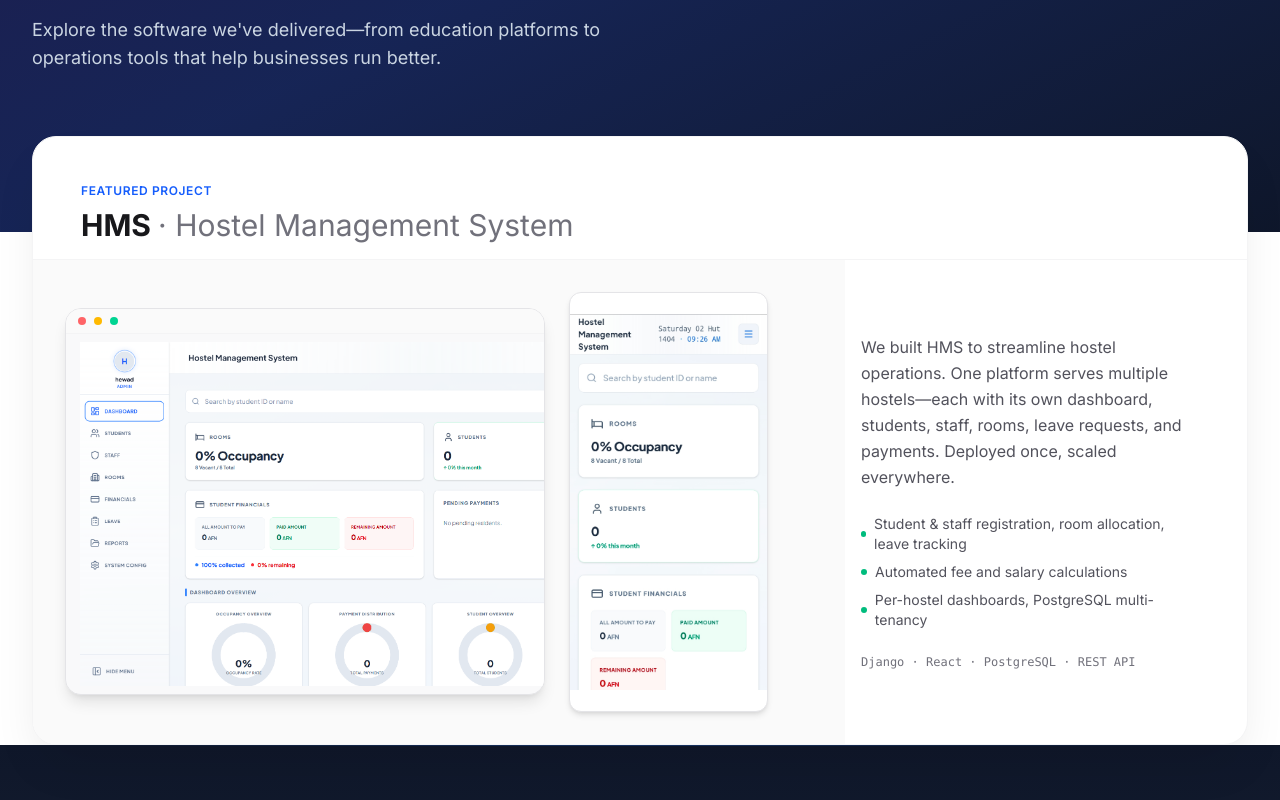
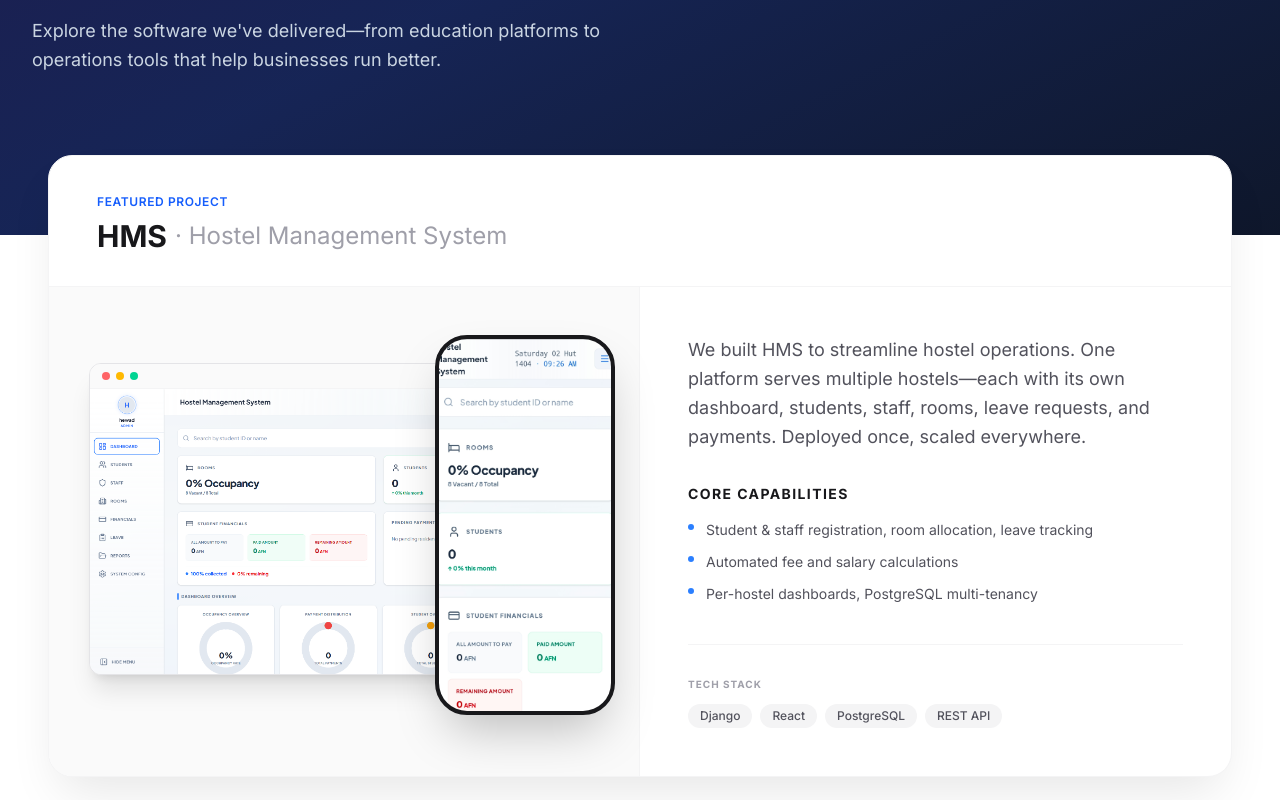
Before and after one commit to Jalil-hamdard/profile, a React (Vite) app: page /work in a window 1280 px wide. Shown: the part 420-1220 px from the top of the page. Built offline with nearby package versions, Linux system fonts and the light colour scheme.

Commit message:
responsive problem solved

```diff
--- a/src/pages/WorkPage.jsx
+++ b/src/pages/WorkPage.jsx
@@ -19,66 +19,104 @@ export default function WorkPage() {
 
   return (
     <main className="min-h-screen bg-white">
+      {/* --- HERO SECTION --- */}
       <section className="relative overflow-hidden">
         <div className="absolute inset-0 bg-gradient-to-br from-indigo-950 via-blue-950 to-slate-900" />
         <div className="absolute inset-0 bg-[radial-gradient(ellipse_80%_50%_at_50%_-20%,rgba(99,102,241,0.25),transparent)]" />
-        <div className="container-main relative py-24 md:py-32 lg:py-40">
+        <div className="container-main relative py-20 sm:py-24 md:py-32 lg:py-40 px-4">
           <p className="text-blue-300/90 text-sm font-medium uppercase tracking-[0.2em] mb-4">Our Work</p>
-          <h1 className="text-4xl sm:text-5xl md:text-6xl lg:text-7xl font-bold text-white tracking-tight max-w-3xl">
+          <h1 className="text-4xl sm:text-5xl md:text-6xl lg:text-7xl font-bold text-white tracking-tight max-w-4xl">
             What we build.
             <br />
             <span className="text-blue-200/90">Real solutions for real needs.</span>
           </h1>
-          <p className="mt-6 text-lg text-slate-300 max-w-xl">
-            Explore the software we've delivered—from education platforms to operations tools that help businesses run better.
+          <p className="mt-6 text-base sm:text-lg text-slate-300 max-w-xl leading-relaxed">
+            Explore the software we&apos;ve delivered—from education platforms to operations tools that help businesses run better.
           </p>
         </div>
       </section>
 
-      <section className="relative -mt-16 md:-mt-24 z-10">
-        <div className="container-main px-4 sm:px-6">
+      {/* --- FEATURED PROJECT SECTION --- */}
+      <section className="relative -mt-12 md:-mt-20 z-10 pb-20 px-4">
+        <div className="container-main max-w-6xl mx-auto">
           <article className="rounded-3xl overflow-hidden bg-white shadow-2xl shadow-black/10 border border-zinc-100">
-            <div className="px-8 sm:px-10 lg:px-12 pt-8 sm:pt-10 pb-4 border-b border-zinc-100">
+            {/* Project Header */}
+            <div className="px-6 sm:px-10 lg:px-12 py-8 border-b border-zinc-100">
               <span className="inline-block text-xs font-semibold text-blue-600 uppercase tracking-wider mb-2">Featured Project</span>
-              <h2 className="text-2xl sm:text-3xl font-bold text-zinc-900">
-                HMS <span className="font-normal text-zinc-500"> · Hostel Management System</span>
+              <h2 className="text-2xl sm:text-3xl font-bold text-zinc-900 flex flex-wrap items-center gap-2">
+                HMS <span className="font-normal text-zinc-400 text-lg sm:text-2xl">· Hostel Management System</span>
               </h2>
             </div>
-            <div className="grid lg:grid-cols-[1fr_1fr] lg:gap-2 min-h-[480px]">
-              <div className="relative bg-zinc-50 p-6 sm:p-8 lg:pr-4 flex flex-col justify-center lg:justify-center lg:items-end">
-                <div className="flex flex-col sm:flex-row gap-4 sm:gap-6 items-center justify-center lg:justify-end">
-                  <div className="w-full max-w-[560px] lg:max-w-[480px]">
-                    <div className="rounded-2xl overflow-hidden border border-zinc-200 shadow-lg bg-white">
-                      <div className="px-3 py-2 border-b border-zinc-100 flex items-center gap-2 bg-zinc-50">
-                        <span className="w-2 h-2 rounded-full bg-red-400" /><span className="w-2 h-2 rounded-full bg-amber-400" /><span className="w-2 h-2 rounded-full bg-emerald-400" />
-                      </div>
-                      <div className="aspect-video min-h-[360px] flex items-center justify-center p-2 bg-zinc-100/50 relative">
-                        {desktopImgError ? <span className="text-zinc-400 text-xs">Add HMS PC.png to public</span> : (
-                          <img src={HMS_PC_IMAGE} alt="HMS desktop" className="max-w-full max-h-full object-contain" onError={() => setDesktopImgError(true)} />
-                        )}
-                      </div>
+
+            {/* Project Content Grid */}
+            <div className="grid lg:grid-cols-2">
+
+              {/* Image Preview Area */}
+              <div className="bg-zinc-50 p-6 sm:p-10 flex flex-col items-center justify-center gap-6 border-b lg:border-b-0 lg:border-r border-zinc-100">
+                <div className="relative w-full">
+                  {/* Desktop Mockup */}
+                  <div className="rounded-xl overflow-hidden border border-zinc-200 shadow-xl bg-white mb-6">
+                    <div className="px-3 py-2 border-b border-zinc-100 flex items-center gap-1.5 bg-zinc-50">
+                      <span className="w-2 h-2 rounded-full bg-red-400" />
+                      <span className="w-2 h-2 rounded-full bg-amber-400" />
+                      <span className="w-2 h-2 rounded-full bg-emerald-400" />
+                    </div>
+                    <div className="aspect-video flex items-center justify-center bg-zinc-100/50">
+                      {desktopImgError ? (
+                        <span className="text-zinc-400 text-xs px-4 text-center">Desktop Preview Placeholder</span>
+                      ) : (
+                        <img src={HMS_PC_IMAGE} alt="HMS desktop" className="w-full h-full object-cover" onError={() => setDesktopImgError(true)} />
+                      )}
                     </div>
                   </div>
-                  <div className="w-[200px] sm:w-[260px]">
-                    <div className="rounded-xl overflow-hidden border border-zinc-200 shadow-md bg-white aspect-[9/19] max-h-[420px] flex items-center justify-center">
-                      {mobileImgError ? <span className="text-zinc-400 text-[10px] text-center px-2">Add HMS mobile.jpeg</span> : (
-                        <img src={HMS_MOBILE_IMAGE} alt="HMS mobile" className="w-full h-full object-contain" onError={() => setMobileImgError(true)} />
+
+                  {/* Mobile Mockup (Floating on Desktop, Stacked on Mobile) */}
+                  <div className="relative lg:absolute -bottom-4 -right-2 lg:-right-4 w-1/2 sm:w-1/3 lg:w-[180px] mx-auto lg:mx-0">
+                    <div className="rounded-[2rem] overflow-hidden border-4 border-zinc-900 shadow-2xl bg-zinc-900 aspect-[9/19]">
+                      {mobileImgError ? (
+                        <div className="w-full h-full flex items-center justify-center bg-zinc-800 text-[10px] text-zinc-500 p-4 text-center">Mobile Preview</div>
+                      ) : (
+                        <img src={HMS_MOBILE_IMAGE} alt="HMS mobile" className="w-full h-full object-cover" onError={() => setMobileImgError(true)} />
                       )}
                     </div>
                   </div>
                 </div>
               </div>
-              <div className="p-8 sm:p-10 lg:p-12 lg:pl-2 flex flex-col justify-center">
-                <p className="text-zinc-600 leading-relaxed">
+
+              {/* Text Info Area */}
+              <div className="p-8 sm:p-10 lg:p-12 flex flex-col justify-center">
+                <p className="text-zinc-600 text-base sm:text-lg leading-relaxed">
                   We built HMS to streamline hostel operations. One platform serves multiple hostels—each with its own dashboard, students, staff, rooms, leave requests, and payments. Deployed once, scaled everywhere.
                 </p>
-                <ul className="mt-6 space-y-2 text-sm text-zinc-600">
-                  <li className="flex items-center gap-2"><span className="w-1.5 h-1.5 rounded-full bg-emerald-500" />Student & staff registration, room allocation, leave tracking</li>
-                  <li className="flex items-center gap-2"><span className="w-1.5 h-1.5 rounded-full bg-emerald-500" />Automated fee and salary calculations</li>
-                  <li className="flex items-center gap-2"><span className="w-1.5 h-1.5 rounded-full bg-emerald-500" />Per-hostel dashboards, PostgreSQL multi-tenancy</li>
-                </ul>
-                <p className="mt-6 text-xs text-zinc-500 font-mono">Django · React · PostgreSQL · REST API</p>
+
+                <div className="mt-8 space-y-4">
+                  <h4 className="text-sm font-bold text-zinc-900 uppercase tracking-widest">Core Capabilities</h4>
+                  <ul className="space-y-3">
+                    {[
+                      'Student & staff registration, room allocation, leave tracking',
+                      'Automated fee and salary calculations',
+                      'Per-hostel dashboards, PostgreSQL multi-tenancy'
+                    ].map((item, idx) => (
+                      <li key={idx} className="flex items-start gap-3 text-sm text-zinc-600">
+                        <span className="mt-1 flex-shrink-0 w-1.5 h-1.5 rounded-full bg-blue-500" />
+                        {item}
+                      </li>
+                    ))}
+                  </ul>
+                </div>
+
+                <div className="mt-10 pt-8 border-t border-zinc-100">
+                  <p className="text-[10px] font-bold text-zinc-400 uppercase tracking-widest mb-3">Tech Stack</p>
+                  <div className="flex flex-wrap gap-2">
+                    {['Django', 'React', 'PostgreSQL', 'REST API'].map(tech => (
+                      <span key={tech} className="px-3 py-1 bg-zinc-100 text-zinc-600 text-xs font-medium rounded-full">
+                        {tech}
+                      </span>
+                    ))}
+                  </div>
+                </div>
               </div>
+
             </div>
           </article>
         </div>
```
Also changed, not shown: src/pages/Landing.jsx (+91 -53 lines), src/pages/OurStory.jsx (+47 -40 lines), 5 other files (tests, documents, lock files or other folders).
